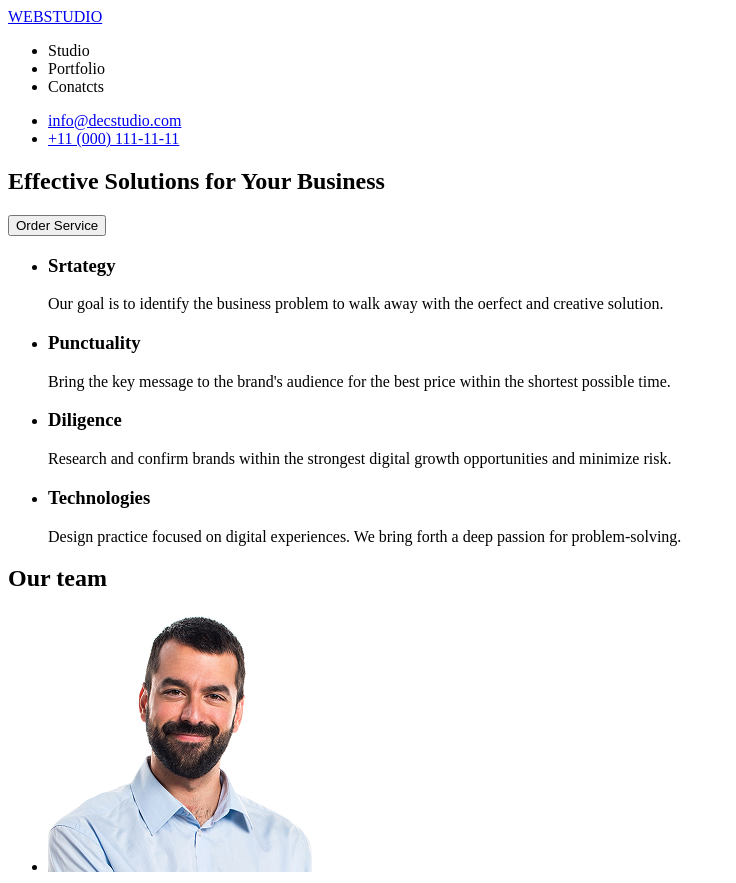
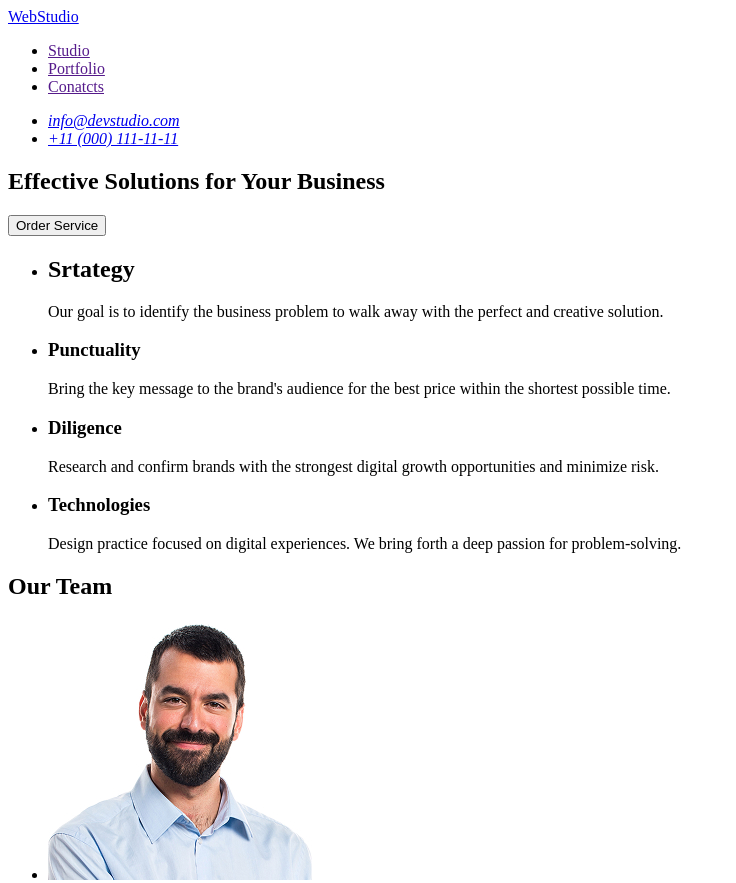
Before and after one commit to Wladzio1/goit-markup-hw-01, a plain HTML site: page index.html in a window 1280 px wide. Shown: the top 883 px of the page, without its empty margins (0-736 px from the left). Drawn offline with Linux system fonts and the light colour scheme.

Commit message:
fix mistakes

```diff
--- a/index.html
+++ b/index.html
@@ -7,20 +7,21 @@
 </head>
 <body>
     <header>
-        <a href="./webstudio">WEBSTUDIO</a>
-
         <nav>
+            <a href="./index.html">WebStudio</a>
             <ul>
-               <li>Studio</li>
-               <li>Portfolio</li>
-               <li>Conatcts</li>
+               <li><a href="">Studio</a></li>
+               <li><a href="">Portfolio</a></li>
+               <li><a href="">Conatcts</a></li>
             </ul>
         </nav>
 
-        <ul>
-            <li><a href="mailto:info@devstudio.com">info@decstudio.com</a></li>
-            <li><a href="tel:+110001111111">+11 (000) 111-11-11</a></li>
-        </ul>
+        <address>
+            <ul>
+                <li><a href="mailto:info@devstudio.com">info@devstudio.com</a></li>
+                <li><a href="tel:+110001111111">+11 (000) 111-11-11</a></li>
+            </ul>
+        </address>
     </header>
 
     <main>
@@ -32,8 +33,8 @@
         <section>
             <ul>
                 <li>
-                    <h3>Srtategy</h3>
-                    <p>Our goal is to identify the business problem to walk away with the oerfect and creative solution.</p>
+                    <h2>Srtategy</h2>
+                    <p>Our goal is to identify the business problem to walk away with the perfect and creative solution.</p>
                 </li>
                 <li>
                     <h3>Punctuality</h3>
@@ -41,7 +42,7 @@
                 </li>
                 <li>
                     <h3>Diligence</h3>
-                    <p>Research and confirm brands within the strongest digital growth opportunities and minimize risk.</p>
+                    <p>Research and confirm brands with the strongest digital growth opportunities and minimize risk.</p>
                 </li>
                 <li>
                     <h3>Technologies</h3>
@@ -51,7 +52,7 @@
         </section>
 
         <section>
-            <h2>Our team</h2>
+            <h2>Our Team</h2>
 
             <ul>
                 <li>
@@ -79,8 +80,8 @@
     </main>
 
     <footer>
-        <a href="./webstudio">WEBSTUDIO</a>
-        <p>Increase the flow of customers and sales for your business with digitak marketing & growth solutions.</p>
+        <a href="./index.html">WebStudio</a>
+        <p>Increase the flow of customers and sales for your business with digital marketing & growth solutions.</p>
     </footer>
 </body>
 </html>
```
Also changed, not shown: 1 other file.
